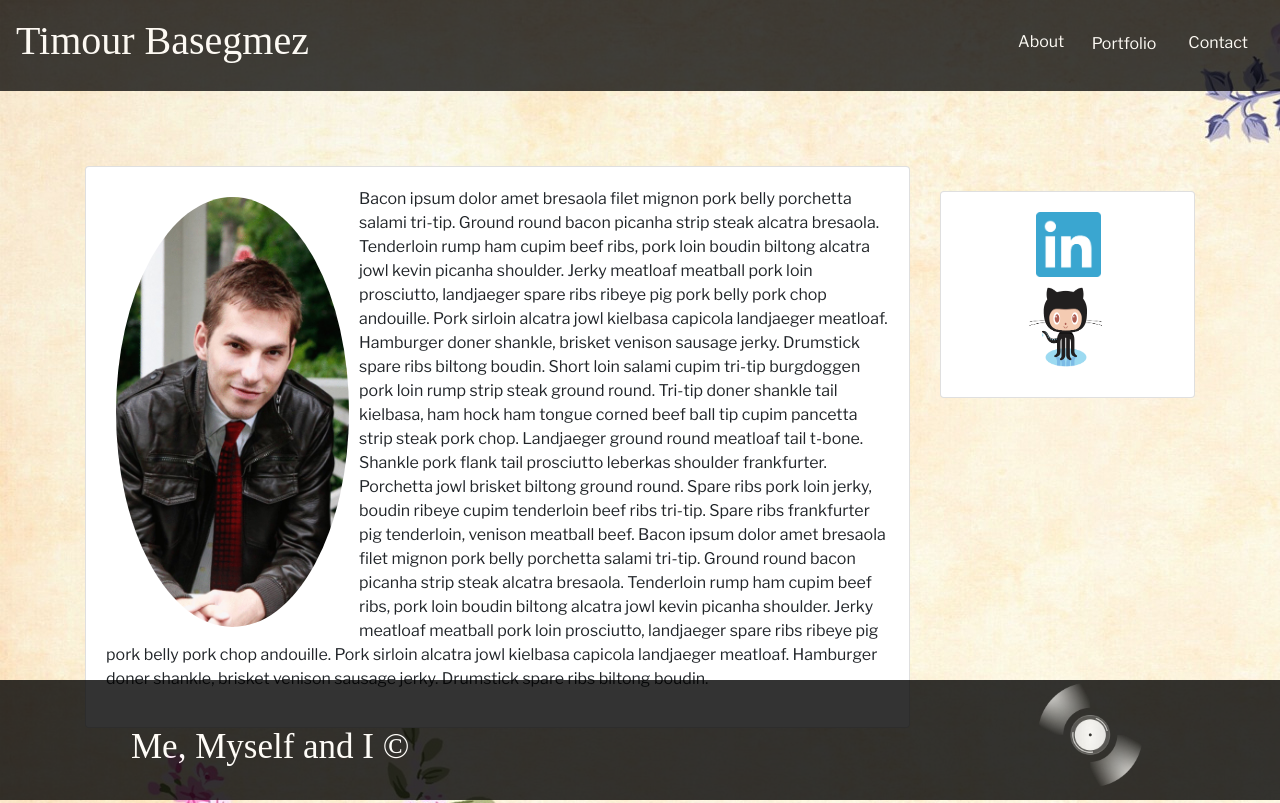
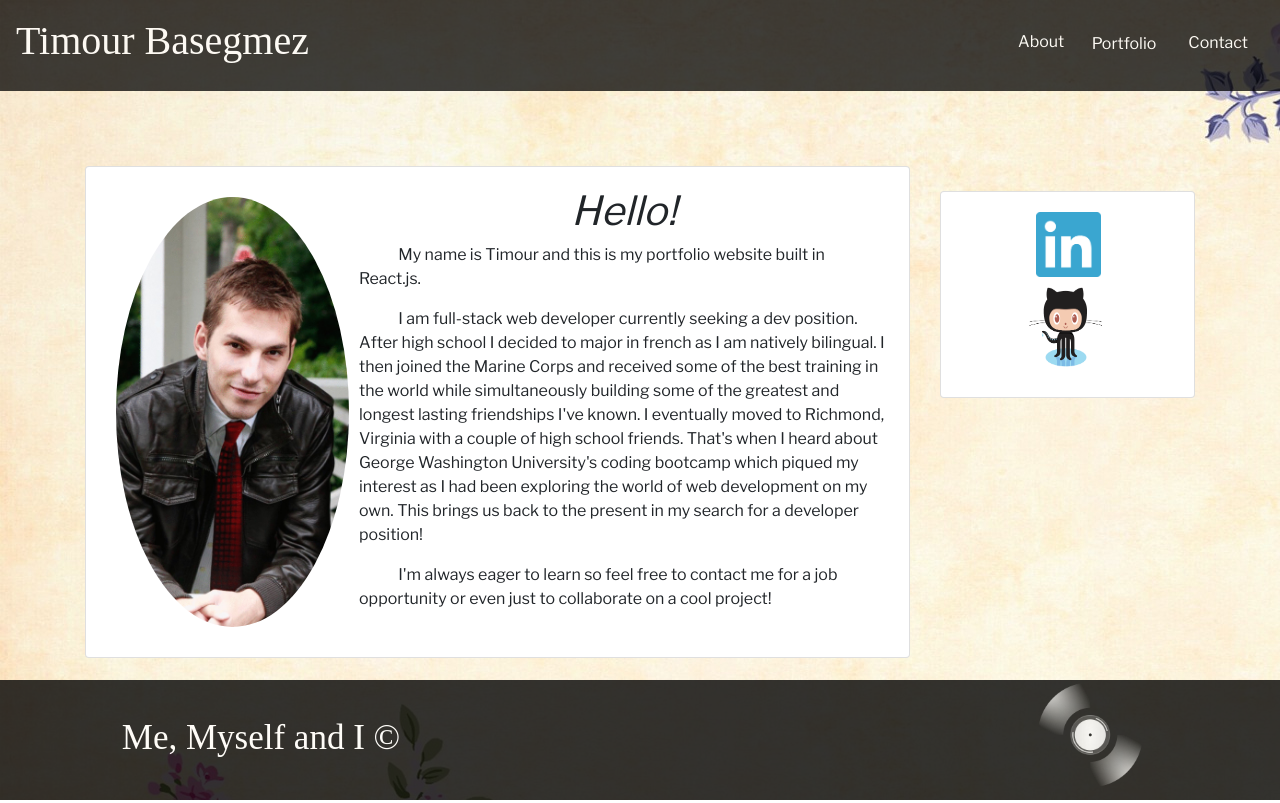
Before and after one commit to codemode9/react-portfolio, a React (Create React App) app: page / in a window 1280 px wide. Built offline with nearby package versions, Linux system fonts and the light colour scheme; a web font is replaced by a local one.

Commit message:
safety push

```diff
--- a/src/components/About/About.css
+++ b/src/components/About/About.css
@@ -12,5 +12,13 @@
     border-bottom-right-radius:50%;
     border-top-left-radius:50%;
     border-top-right-radius:50%;
+}
 
+.textile {
+    text-indent: 5%;
 }
+
+.waddup {
+    font-style: oblique;
+    text-align: center;
+}
--- a/src/components/About/About.js
+++ b/src/components/About/About.js
@@ -10,12 +10,11 @@ const About = (props) => {
       <Card body className='aboutbox'>
       <div>
                 <img src={require('../../images/download.png')} className='picky' style={{width: 253, height: 450}}></img>
-                <p className='textile'>Bacon ipsum dolor amet bresaola filet mignon pork belly porchetta salami tri-tip. Ground round bacon picanha strip steak alcatra bresaola. Tenderloin rump ham cupim beef ribs, pork loin boudin biltong alcatra jowl kevin picanha shoulder. Jerky meatloaf meatball pork loin prosciutto, landjaeger spare ribs ribeye pig pork belly pork chop andouille. Pork sirloin alcatra jowl kielbasa capicola landjaeger meatloaf. Hamburger doner shankle, brisket venison sausage jerky. Drumstick spare ribs biltong boudin.
-
-Short loin salami cupim tri-tip burgdoggen pork loin rump strip steak ground round. Tri-tip doner shankle tail kielbasa, ham hock ham tongue corned beef ball tip cupim pancetta strip steak pork chop. Landjaeger ground round meatloaf tail t-bone. Shankle pork flank tail prosciutto leberkas shoulder frankfurter. Porchetta jowl brisket biltong ground round. Spare ribs pork loin jerky, boudin ribeye cupim tenderloin beef ribs tri-tip. Spare ribs frankfurter pig tenderloin, venison meatball beef.
-Bacon ipsum dolor amet bresaola filet mignon pork belly porchetta salami tri-tip. Ground round bacon picanha strip steak alcatra bresaola. Tenderloin rump ham cupim beef ribs, pork loin boudin biltong alcatra jowl kevin picanha shoulder. Jerky meatloaf meatball pork loin prosciutto, landjaeger spare ribs ribeye pig pork belly pork chop andouille. Pork sirloin alcatra jowl kielbasa capicola landjaeger meatloaf. Hamburger doner shankle, brisket venison sausage jerky. Drumstick spare ribs biltong boudin.
-
+                <h1 className="waddup">Hello!</h1>
+                <p className="textile">My name is Timour and this is my portfolio website built in React.js.</p>
+                <p className='textile'>I am full-stack web developer currently seeking a dev position. After high school I decided to major in french as I am natively bilingual. I then joined the Marine Corps and received some of the best training in the world while simultaneously building some of the greatest and longest lasting friendships I've known. I eventually moved to Richmond, Virginia with a couple of high school friends. That's when I heard about George Washington University's coding bootcamp which piqued my interest as I had been exploring the world of web development on my own. This brings us back to the present in my search for a developer position!
 </p>
+<p className="textile">I'm always eager to learn so feel free to contact me for a job opportunity or even just to collaborate on a cool project!</p>
 </div>
         </Card>
 
--- a/src/components/Footer/Footer.css
+++ b/src/components/Footer/Footer.css
@@ -15,7 +15,7 @@
 .lowerlogo {
     color: white;
     /* padding: 25%; */
-    margin: 5%;
+    margin: 4%;
     font-family: 'Cute Font', cursive;
     font-size: 35px;
 }
```
Also changed, not shown: src/components/Portfolio/Portfolio.js (+1 -1 lines), src/images/porto.png (added).
